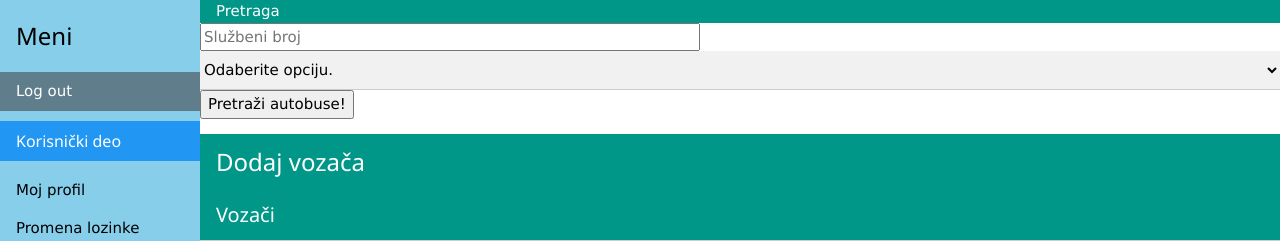
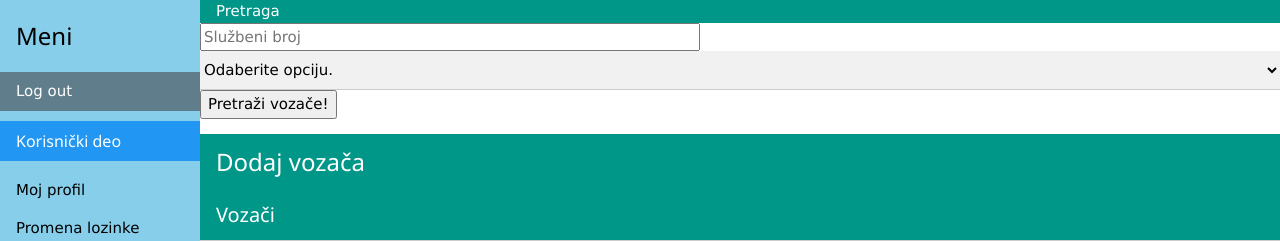
Before and after one commit to trashflash/BusRasporedRada2, a PHP site: page /listdrivers.php in a window 1280 px wide. Shown: the top 241 px of the page. Run offline with PHP 8.4, Linux system fonts and the light colour scheme; the visitor is signed in with stand-in values (Sample User, id 1); data comes from the database, SQL or seed files in the repository.

Commit message:
minor edit

```diff
--- a/listdrivers.php
+++ b/listdrivers.php
@@ -24,7 +24,7 @@ include_once ('db_config.php');
                 <option value="5">GRADSKI MINIBUS</option>
                 <option value="6">MEĐUGRADSKI MINIBUS</option>
             </select>
-            <input type="submit" name="submit" value="Pretraži autobuse!" />
+            <input type="submit" name="submit" value="Pretraži vozače!" />
         </form>
     </div>
 
```
